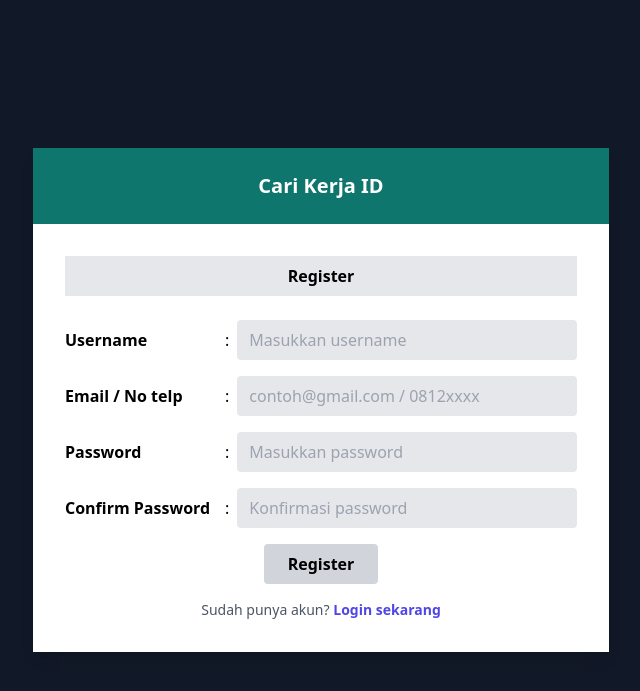
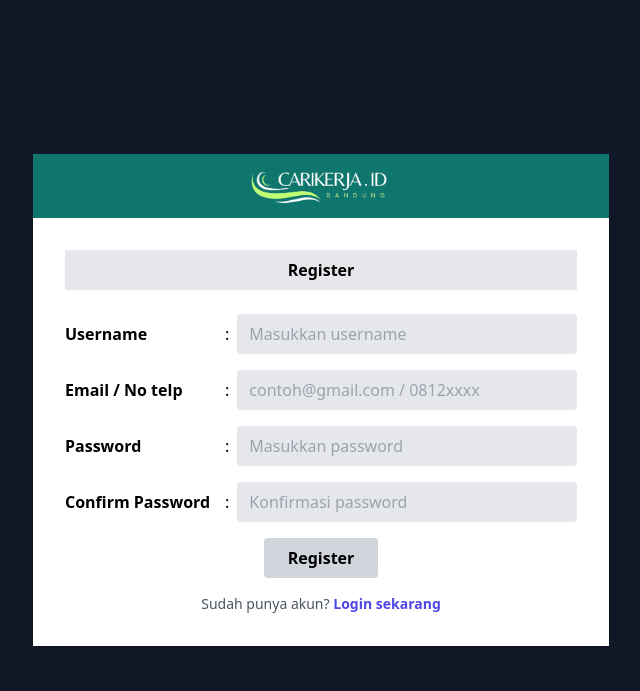
Before and after one commit to hades431/cari_kerja_id, a PHP site: page /register.php in a window 1280 px wide. Shown: the top 691 px of the page, without its empty margins (319-959 px from the left). Run offline with PHP 8.4, Linux system fonts and the light colour scheme; some libraries are stand-ins or nearby versions.

Commit message:
login dan register

```diff
--- a/login/register.php
+++ b/login/register.php
@@ -22,9 +22,10 @@ if(isset($_POST['submit'])){
   <body class="bg-gray-900 min-h-screen flex items-center justify-center p-6">
     <div class="max-w-xl w-full bg-white shadow-lg">
       <!-- Header / Logo -->
-      <div class="bg-teal-700 text-white text-center py-6">
-        <h1 class="text-xl font-semibold">Cari Kerja ID</h1>
-      </div><!-- Register / Login card content -->
+      <div class="bg-teal-700 h-16 flex items-center justify-center">
+        <img src="../img/logo2.png" alt="Logo Cari Kerja ID" class="h-12 w-auto object-contain mx-auto">
+      </div>
+<!-- Register / Login card content -->
   <div class="p-8">
     <div class="mb-6">
       <div class="bg-gray-200 text-center py-2 font-bold">Register</div>
```
Also changed, not shown: login/login.php (+4 -3 lines).
